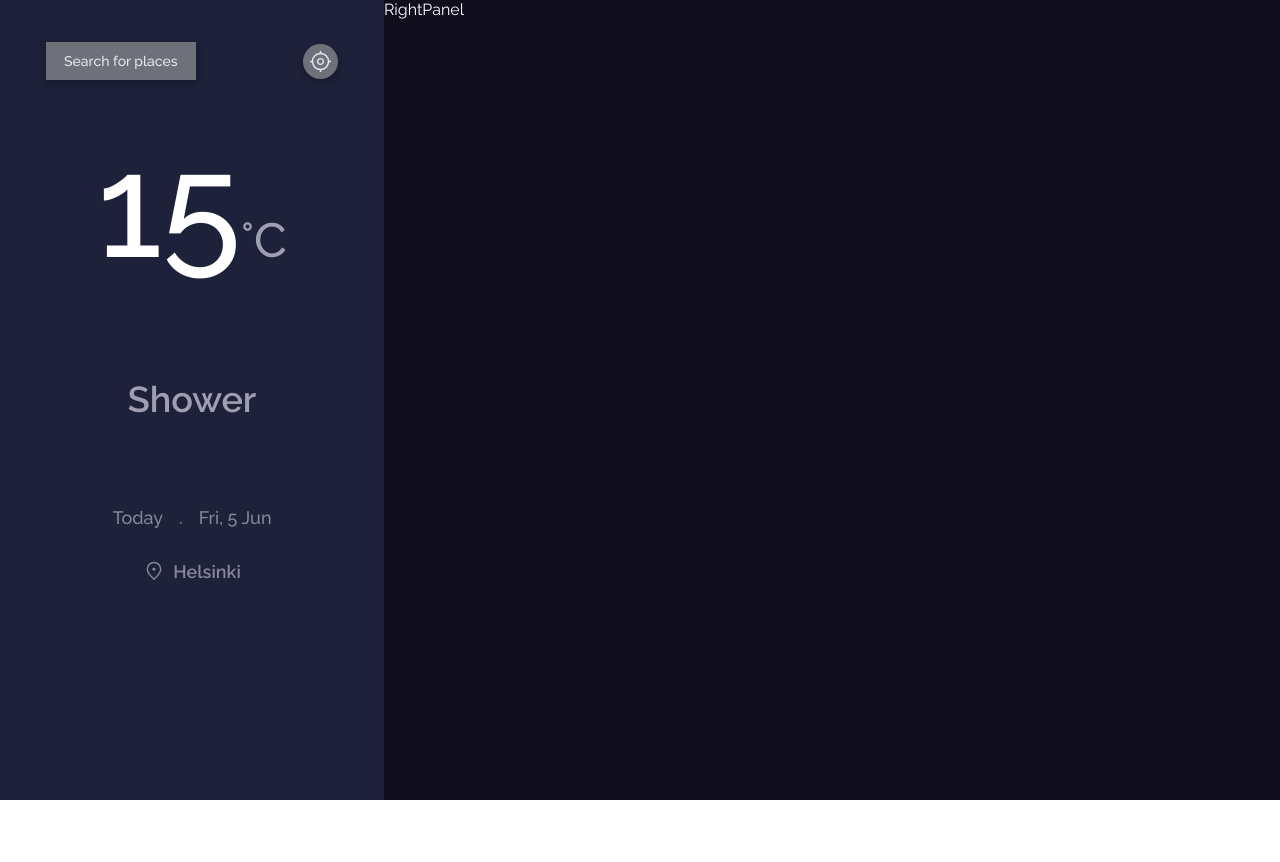
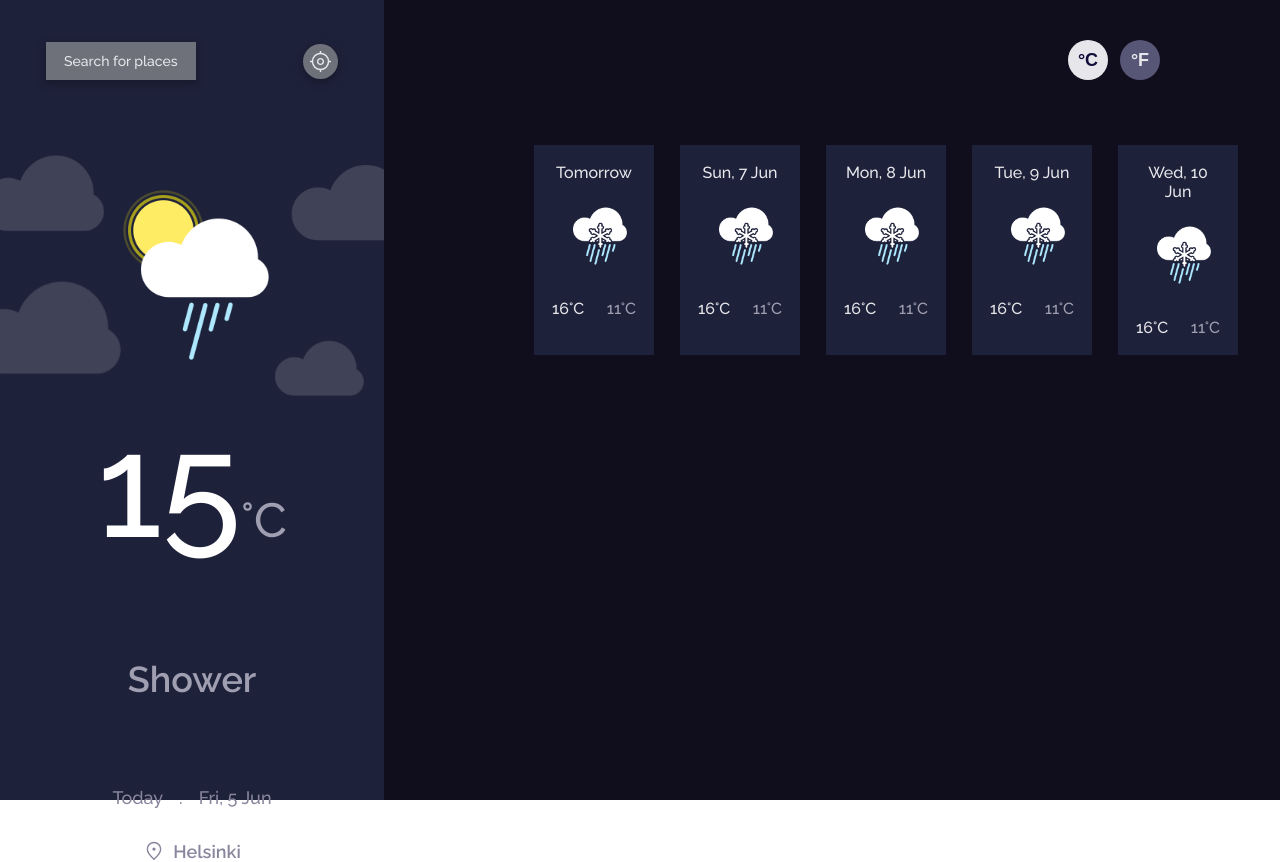
Before and after one commit to vishwa-akshat/weather-app, a React (Vite) app: page / in a window 1280 px wide. Before the commit the page ends 800 px from the top, so only its background shows below. Built offline with nearby package versions, Linux system fonts and the light colour scheme.

Commit message:
feat: weather img in left panel and right panel header and upcoming days weather cards

```diff
--- /dev/null
+++ b/src/components/FutureWeatherCard/index.jsx
@@ -0,0 +1,21 @@
+// import React from 'react'
+import PropTypes from "prop-types";
+
+import "./style.scss";
+
+export default function FutureWeatherCard({ weatherData }) {
+    return (
+        <div className="weather-card">
+            <p className="day-info">{weatherData.day}</p>
+            <img src={weatherData.img} alt="weather" className="weather-img" />
+            <div className="temperature-wrapper">
+                <span className="max-temp">{weatherData.maxTemp}</span>
+                <span className="min-temp">{weatherData.minTemp}</span>
+            </div>
+        </div>
+    );
+}
+
+FutureWeatherCard.propTypes = {
+    weatherData: PropTypes.object,
+};
--- /dev/null
+++ b/src/components/FutureWeatherCard/style.scss
@@ -0,0 +1,32 @@
+.weather-card {
+    min-width: 120px;
+    background: #1e213a;
+    text-align: center;
+    color: #e7e7eb;
+    padding: 18px;
+    .day-info {
+        font-size: 16px;
+        font-weight: 500;
+    }
+
+    .weather-img {
+        width: 65px;
+        margin: 10px 0 30px;
+    }
+
+    .temperature-wrapper {
+        font-size: 16px;
+        font-weight: 500;
+        display: flex;
+        justify-content: space-between;
+        align-items: center;
+
+        .max-temp {
+            color: #e7e7eb;
+        }
+
+        .min-temp {
+            color: #a09fb1;
+        }
+    }
+}
--- /dev/null
+++ b/src/components/FutureWeatherCardsList/index.jsx
@@ -0,0 +1,53 @@
+// import React from "react";
+
+import sleet from "assets/sleet.png";
+
+import "./style.scss";
+import FutureWeatherCard from "components/FutureWeatherCard";
+
+export default function FutureWeatherCardsList() {
+    const weatherList = [
+        {
+            id: 1,
+            day: "Tomorrow",
+            img: sleet,
+            maxTemp: "16°C",
+            minTemp: "11°C",
+        },
+        {
+            id: 2,
+            day: "Sun, 7 Jun",
+            img: sleet,
+            maxTemp: "16°C",
+            minTemp: "11°C",
+        },
+        {
+            id: 3,
+            day: "Mon, 8 Jun",
+            img: sleet,
+            maxTemp: "16°C",
+            minTemp: "11°C",
+        },
+        {
+            id: 4,
+            day: "Tue, 9 Jun",
+            img: sleet,
+            maxTemp: "16°C",
+            minTemp: "11°C",
+        },
+        {
+            id: 5,
+            day: "Wed, 10 Jun",
+            img: sleet,
+            maxTemp: "16°C",
+            minTemp: "11°C",
+        },
+    ];
+    return (
+        <div className="future-weather-card-list">
+            {weatherList.map((weather) => (
+                <FutureWeatherCard key={weather.id} weatherData={weather} />
+            ))}
+        </div>
+    );
+}
--- /dev/null
+++ b/src/components/FutureWeatherCardsList/style.scss
@@ -0,0 +1,6 @@
+.future-weather-card-list {
+    margin: 65px 0;
+    display: grid;
+    gap: 26px;
+    grid-template-columns: repeat(5, 1fr);
+}
--- /dev/null
+++ b/src/components/RightPanelHeader/index.jsx
@@ -0,0 +1,12 @@
+// import React from 'react'
+
+import "./style.scss";
+
+export default function RightPanelHeader() {
+    return (
+        <div className="right-panel-header-wrapper">
+            <button className="active temperature-unit-change">°C</button>
+            <button className="temperature-unit-change">°F</button>
+        </div>
+    );
+}
--- /dev/null
+++ b/src/components/RightPanelHeader/style.scss
@@ -0,0 +1,21 @@
+.right-panel-header-wrapper {
+    text-align: right;
+    .temperature-unit-change {
+        font-size: 18px;
+        font-weight: 600;
+        color: #e7e7eb;
+        background-color: #585676;
+        border: none;
+        margin-left: 12px;
+        border-radius: 50%;
+        padding: 0;
+        width: 40px;
+        height: 40px;
+        cursor: pointer;
+    }
+
+    .active {
+        color: #110e3c;
+        background-color: #e7e7eb;
+    }
+}
--- /dev/null
+++ b/src/components/WeatherConditionImg/index.jsx
@@ -0,0 +1,19 @@
+// import React from 'react';
+
+import cloudBackground from "assets/Cloud-background.png";
+import shower from "assets/Shower.png";
+
+import "./style.scss";
+
+export default function WeatherConditionImg() {
+    return (
+        <div className="weather-condition-wrapper">
+            <img
+                className="cloud-background"
+                src={cloudBackground}
+                alt="cloud"
+            />
+            <img className="weather-condition-img" src={shower} alt="shower" />
+        </div>
+    );
+}
--- /dev/null
+++ b/src/components/WeatherConditionImg/style.scss
@@ -0,0 +1,17 @@
+.weather-condition-wrapper {
+    height: 280px;
+    overflow: hidden;
+    position: relative;
+
+    .cloud-background {
+        position: absolute;
+        left: -60px;
+        width: 130%;
+        filter: opacity(15%);
+    }
+
+    .weather-condition-img {
+        width: 40%;
+        margin-top: 60px;
+    }
+}
--- a/src/containers/LeftPanel/index.jsx
+++ b/src/containers/LeftPanel/index.jsx
@@ -1,6 +1,8 @@
 // import React from 'react';
 
 import LeftPanelHeader from "components/LeftPanelHeader";
+import WeatherConditionImg from "components/WeatherConditionImg";
+
 import locationPinIcon from "assets/location_pin.svg";
 
 import "./style.scss";
@@ -9,6 +11,7 @@ export default function LeftPanel() {
     return (
         <div className="left-panel">
             <LeftPanelHeader />
+            <WeatherConditionImg />
             <div className="temperature-wrapper">
                 15
                 <span className="temperature-type">°C</span>
--- a/src/containers/RightPanel/index.jsx
+++ b/src/containers/RightPanel/index.jsx
@@ -1,7 +1,15 @@
 // import React from 'react'
+
+import RightPanelHeader from "components/RightPanelHeader";
+import FutureWeatherCardsList from "components/FutureWeatherCardsList";
 
 import "./style.scss";
 
 export default function RightPanel() {
-    return <div className="right-panel">RightPanel</div>;
+    return (
+        <div className="right-panel">
+            <RightPanelHeader />
+            <FutureWeatherCardsList />
+        </div>
+    );
 }
--- a/src/containers/RightPanel/style.scss
+++ b/src/containers/RightPanel/style.scss
@@ -1,3 +1,4 @@
 .right-panel {
     height: 100%;
+    padding: 40px 120px 150px 150px;
 }
```
Also changed, not shown: src/pages/Home/index.jsx (+16 -1 lines).
